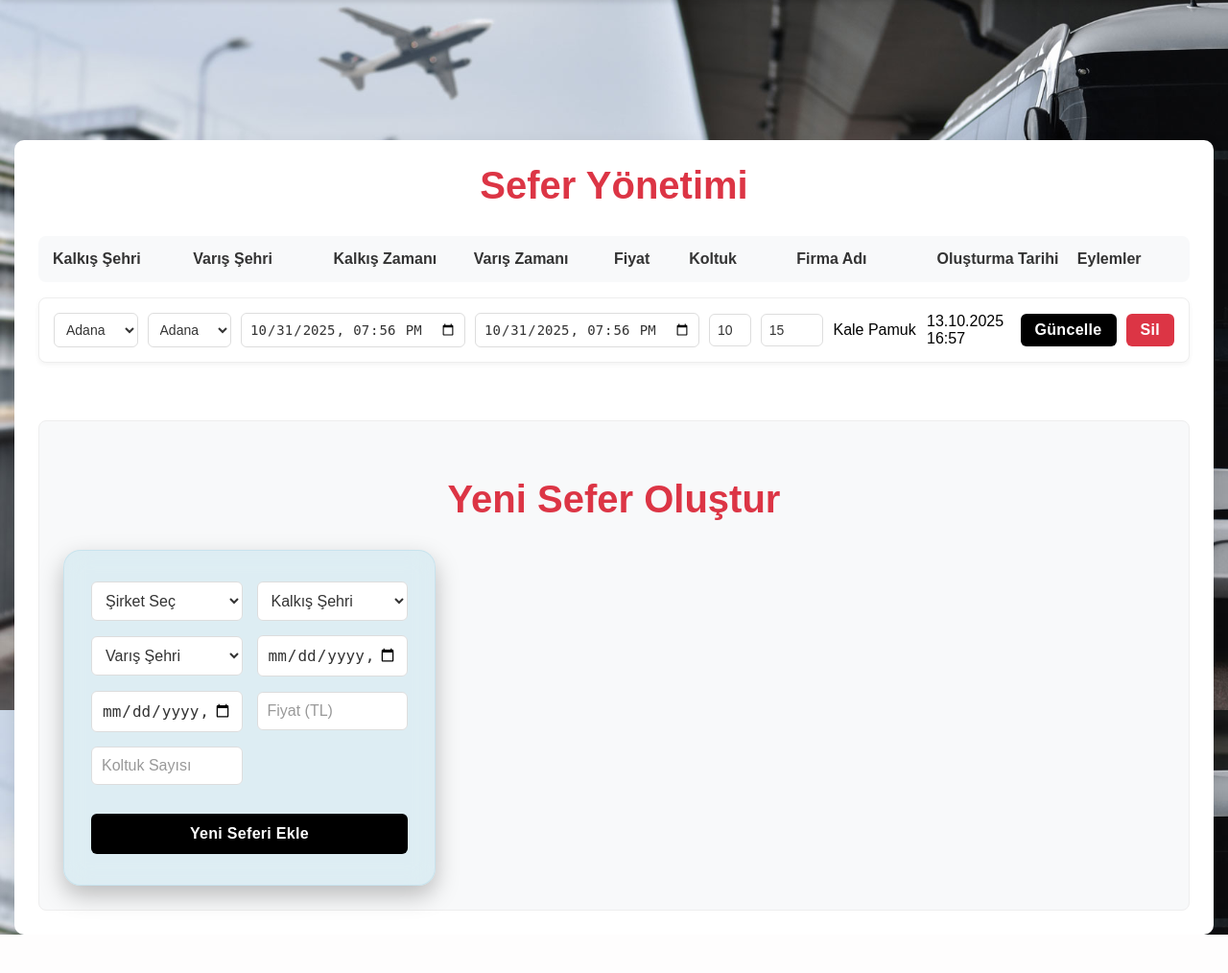
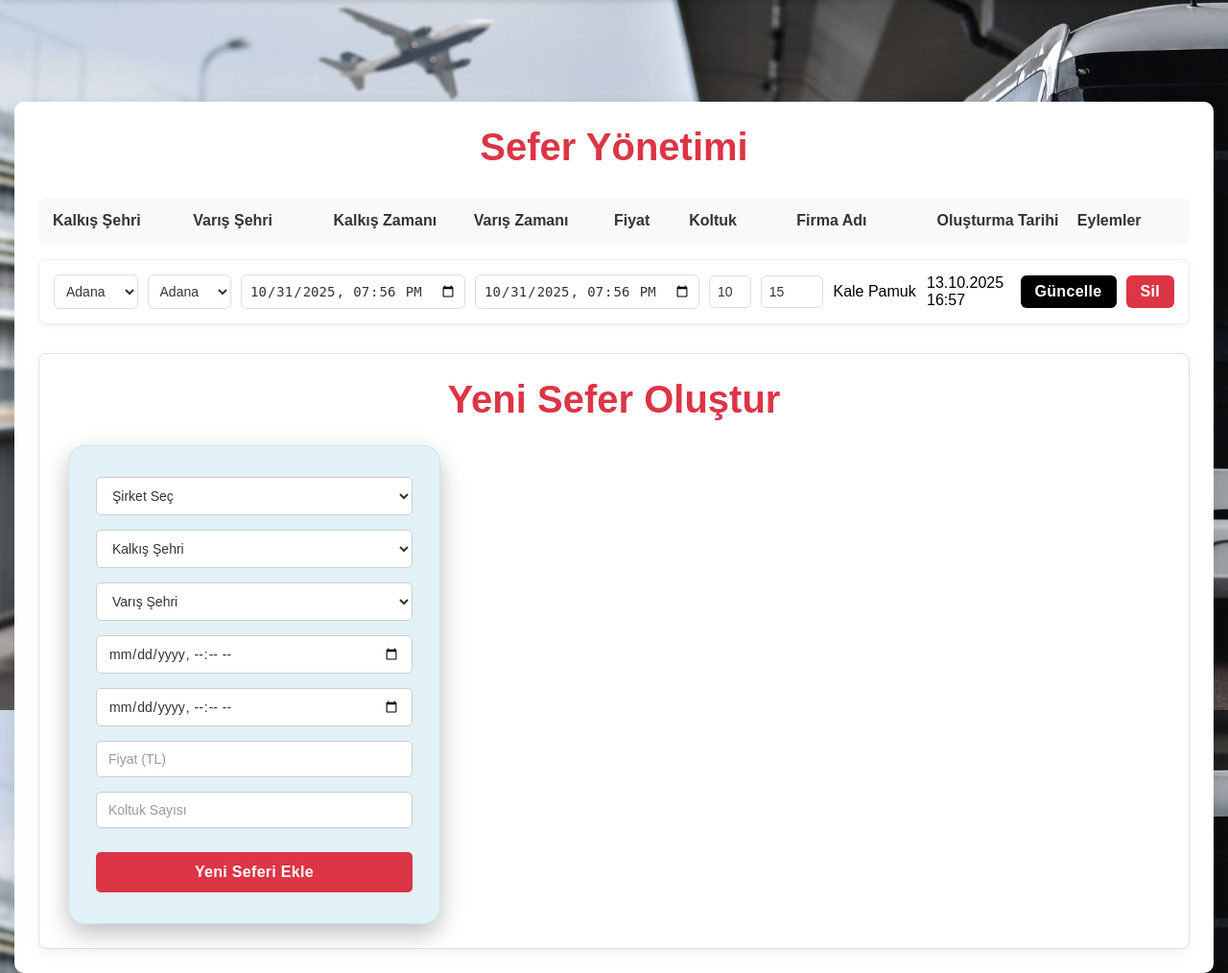
Before and after one commit to BatuhanBaskurt/BILET-PROJEM, a PHP site: page /trips_view.php in a window 1280 px wide. Shown: the part 60-1074 px from the top of the page at 96% size. Before the commit the page ends 1034 px from the top, so only its background shows below. Run offline with PHP 8.4, Linux system fonts and the light colour scheme; the visitor is signed in with stand-in values (Sample User, id 1); data comes from the database, SQL or seed files in the repository.

Commit message:
css bug düzeltildi

```diff
--- a/style.css
+++ b/style.css
@@ -2184,3 +2184,84 @@
 .navbar-admin a {
     color: white; /* Linklerin yazı rengini beyaz yapar */
 }
+/* ======================================== */
+/* YENİ SEFER OLUŞTURMA (trip_view.php) - SON HALİ */
+/* ======================================== */
+
+.trip-create {
+    background-color: #ffffff;
+    padding: 25px 30px;
+    margin-top: 30px;
+    border-radius: 8px;
+    box-shadow: 0 4px 12px rgba(0, 0, 0, 0.05);
+    border: 1px solid #e0e0e0;
+}
+
+/* Başlığı kırmızı yapan kod */
+.trip-create h2 {
+    text-align: center;
+    color: #dc3545;  /* <-- Bu senin istediğin kırmızı başlık */
+    margin-top: 0;
+    margin-bottom: 25px;
+    font-weight: 600;
+}
+
+/* 1. Formun kendisi (Flexbox) */
+.trip-create form {
+    display: flex;
+    flex-wrap: wrap;
+    gap: 15px;
+}
+
+/* 2. Tüm input/select kutuları (Yan yana dizen kod) */
+.trip-create .create-input {
+    flex-grow: 1;
+    min-width: 250px;
+    padding: 10px 12px;
+    border: 1px solid #ccc;
+    border-radius: 5px;
+    font-size: 14px;
+    font-family: inherit;
+    box-sizing: border-box;
+
+    /* YENİ EKLENDİ: Kutunun içine yazılan YAZI RENGİ (siyah olsun) */
+    color: #333;
+}
+
+/* * YENİ EKLENDİ: Placeholder'ın rengini gri yapar
+ * (Artık beyaz olmayacak)
+ */
+.trip-create .create-input::placeholder {
+    color: #999;
+    opacity: 1; /* Firefox için garanti */
+}
+.trip-create .create-input::-webkit-input-placeholder {
+    color: #999;
+}
+.trip-create .create-input::-moz-placeholder {
+    color: #999;
+    opacity: 1;
+}
+.trip-create .create-input:-ms-input-placeholder {
+    color: #999;
+}
+
+
+/* 3. Kırmızı Buton */
+.trip-create form button {
+    width: 100%;
+    padding: 12px;
+    background-color: #dc3545;
+    color: white;
+    border: none;
+    border-radius: 5px;
+    cursor: pointer;
+    font-size: 16px;
+    font-weight: bold;
+    transition: background-color 0.2s ease;
+    margin-top: 10px;
+}
+
+.trip-create form button:hover {
+    background-color: #c82333;
+}
```
